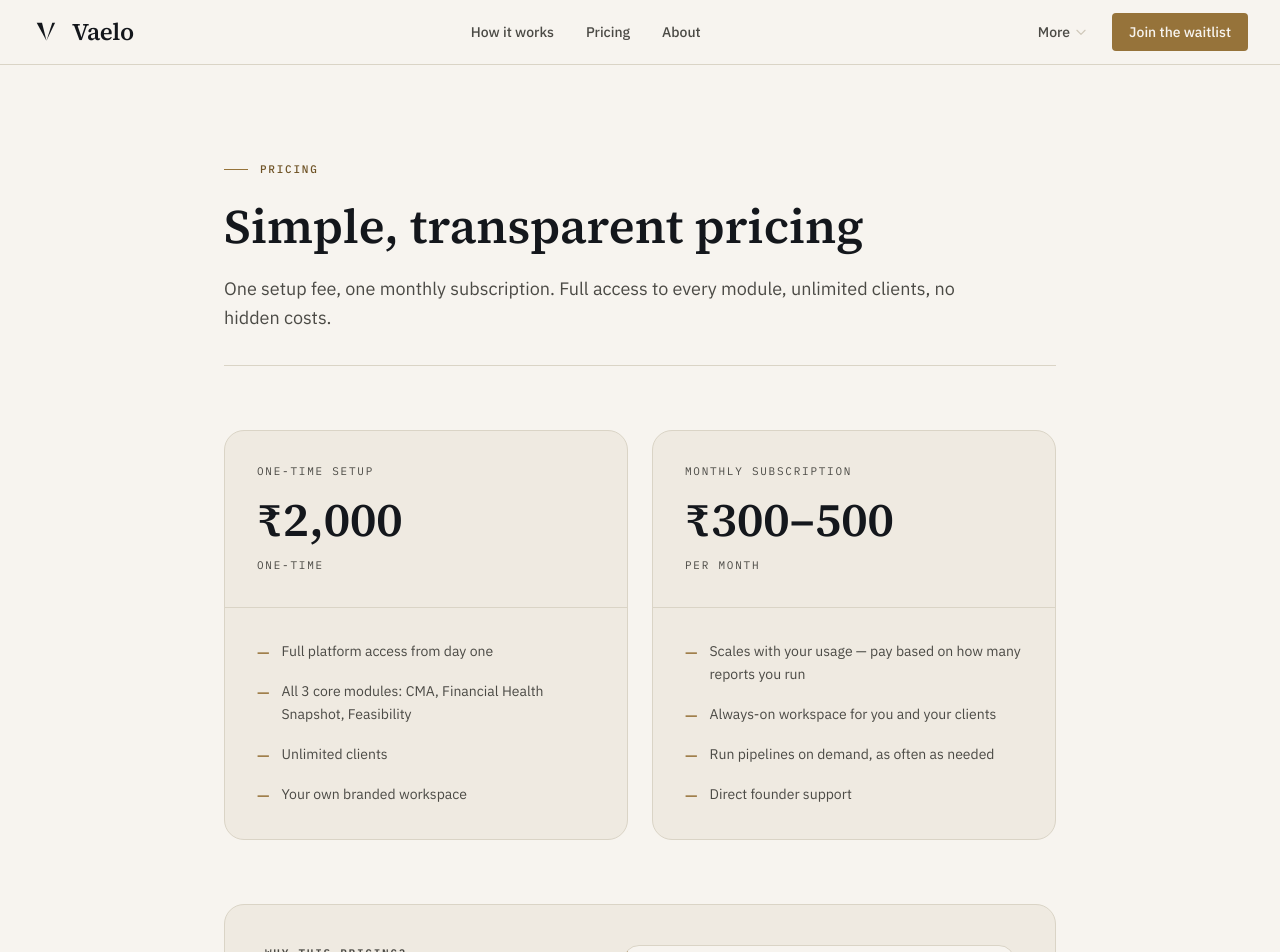
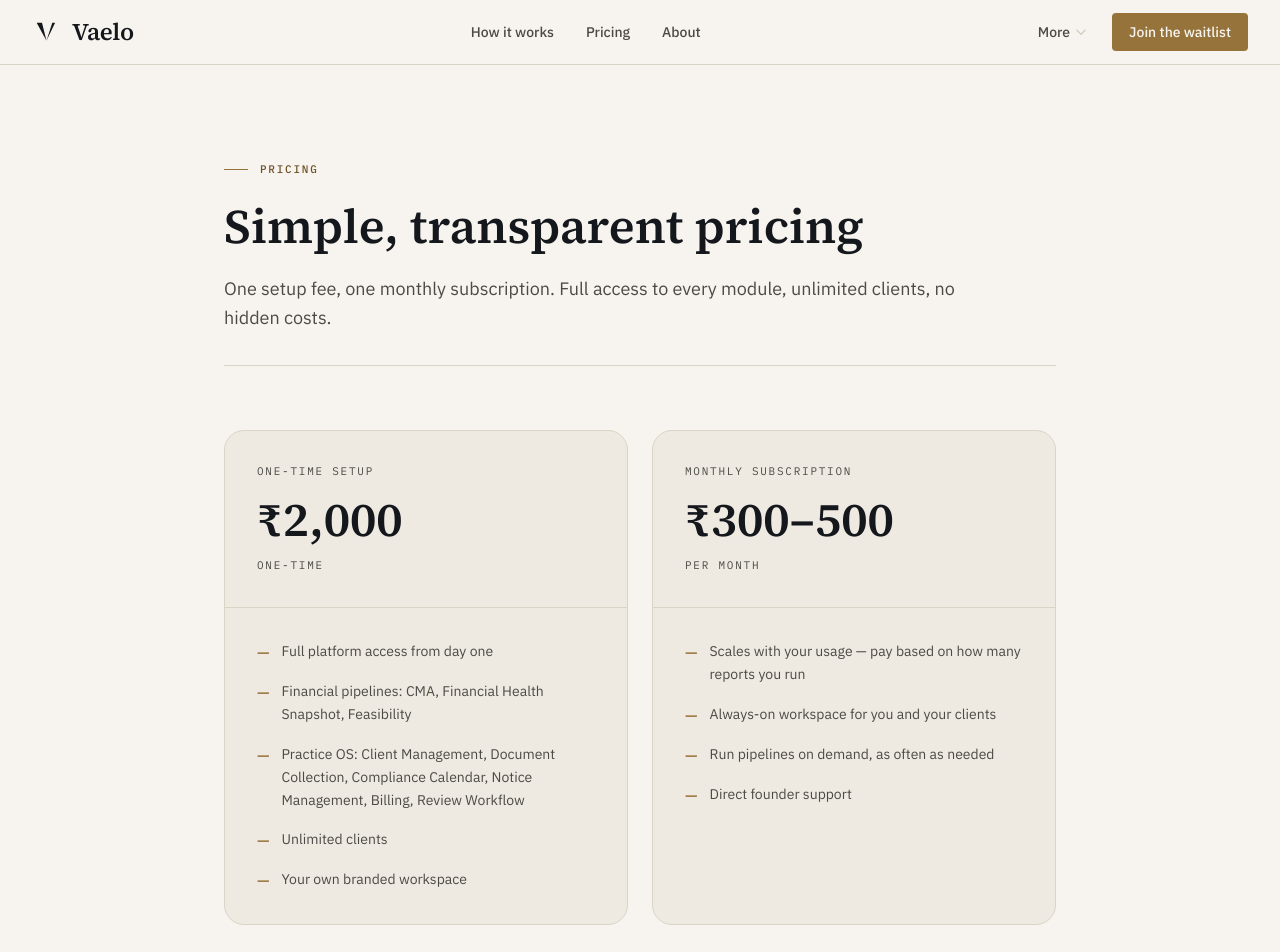
Before and after one commit to Smeetmehta27/vaelo, a Next.js app: page /pricing in a window 1280 px wide. Shown: the top 952 px of the page. Built offline with nearby package versions, Linux system fonts and the light colour scheme.

Commit message:
fix: update pricing page modules to accurately reflect Practice OS

```diff
--- a/src/components/PricingCards.tsx
+++ b/src/components/PricingCards.tsx
@@ -35,7 +35,11 @@
                 </li>
                 <li className="flex items-start">
                   <span className="text-bronze mr-3 font-medium">—</span>
-                  <span className="font-sans text-sm text-ink-soft leading-[1.65]">All 3 core modules: CMA, Financial Health Snapshot, Feasibility</span>
+                  <span className="font-sans text-sm text-ink-soft leading-[1.65]">Financial pipelines: CMA, Financial Health Snapshot, Feasibility</span>
+                </li>
+                <li className="flex items-start">
+                  <span className="text-bronze mr-3 font-medium">—</span>
+                  <span className="font-sans text-sm text-ink-soft leading-[1.65]">Practice OS: Client Management, Document Collection, Compliance Calendar, Notice Management, Billing, Review Workflow</span>
                 </li>
                 <li className="flex items-start">
                   <span className="text-bronze mr-3 font-medium">—</span>
```
